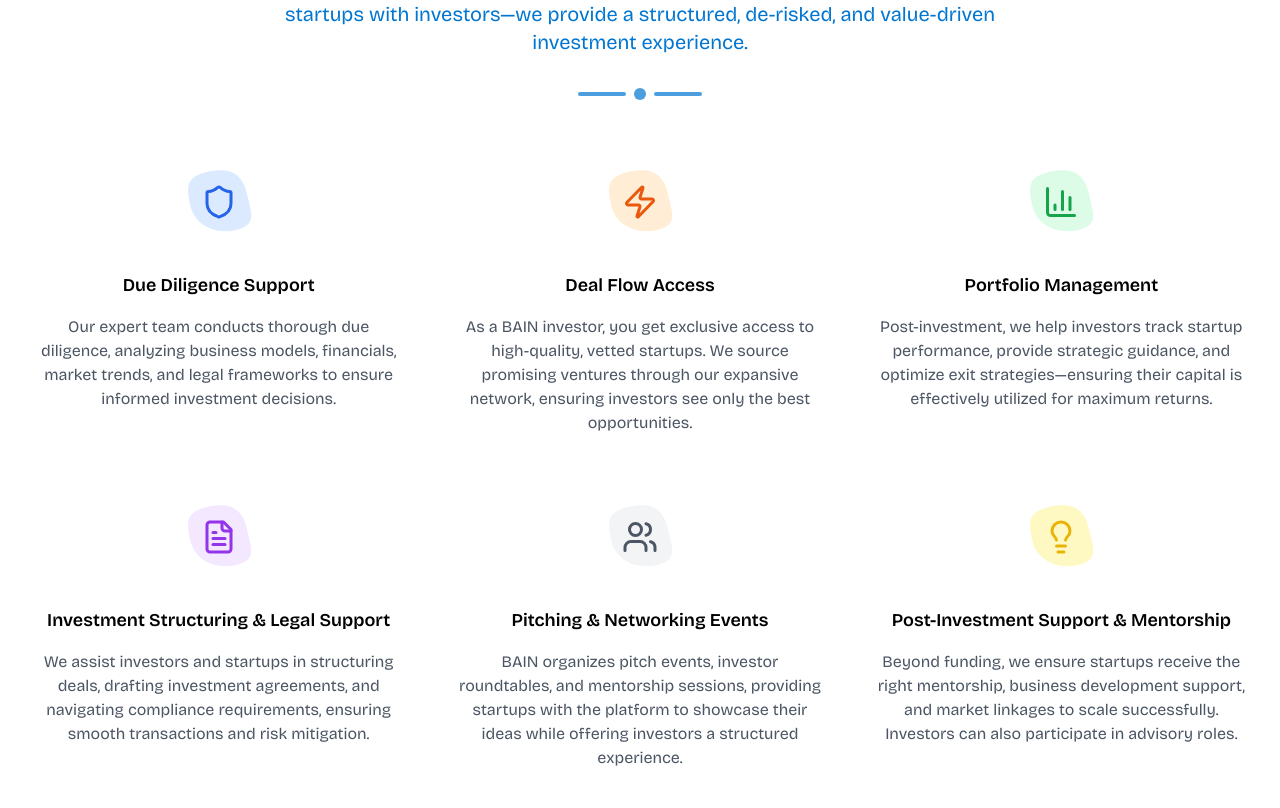
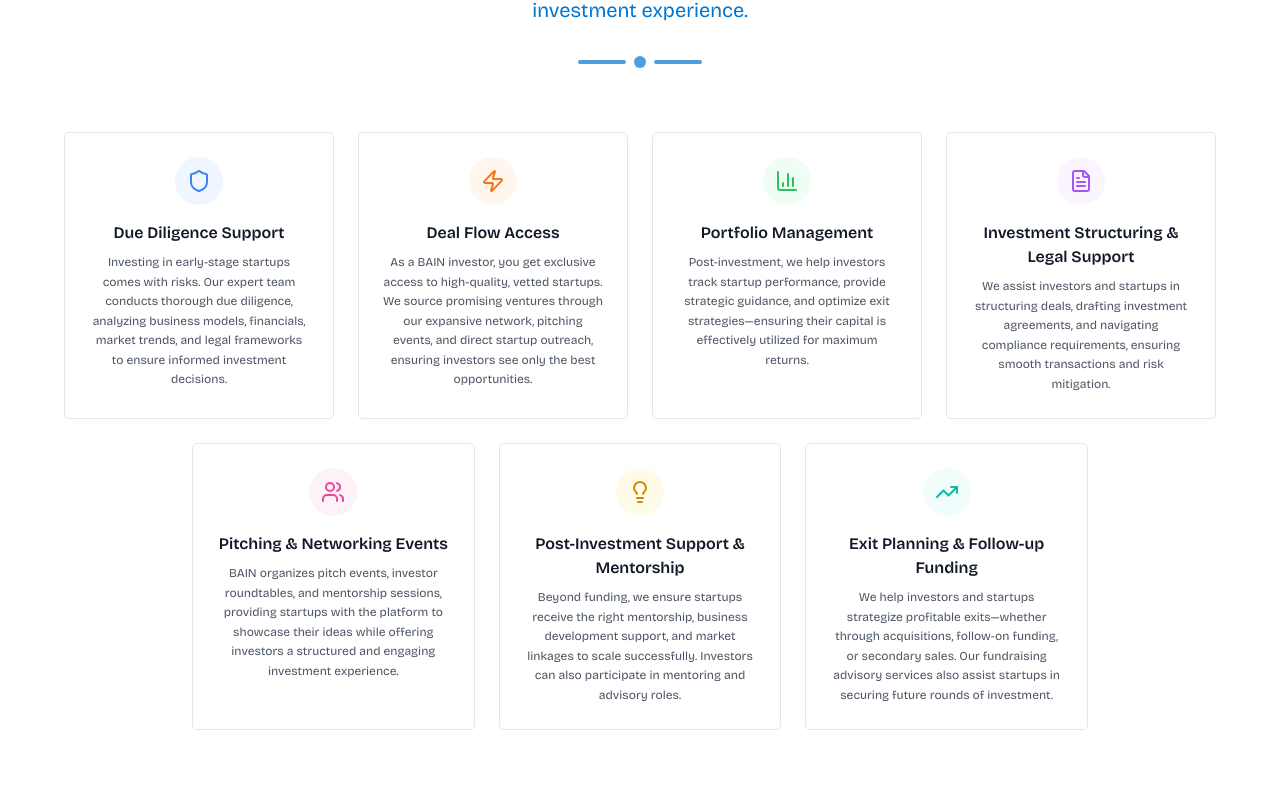
Before and after one commit to Pramish-Sihali/investly, a Next.js app: page / in a window 1280 px wide. Shown: the part 1892-2700 px from the top of the page. Built offline with nearby package versions, Linux system fonts and the light colour scheme; no server answers.

Commit message:
asdfghjk

```diff
--- a/src/components/layout/wwo.tsx
+++ b/src/components/layout/wwo.tsx
@@ -1,96 +1,126 @@
-import HeadingSection from '@/components/common/heading-section';
 import { Shield, Zap, BarChart3, FileText, Users, Lightbulb, TrendingUp } from 'lucide-react';
 
-export default function WhatWeOffer() {
-  const features = [
+import HeadingSection from '../common/heading-section';
+
+export default function OurServices() {
+  const services = [
     {
       icon: Shield,
       title: 'Due Diligence Support',
       description:
-        'Our expert team conducts thorough due diligence, analyzing business models, financials, market trends, and legal frameworks to ensure informed investment decisions.',
-      bgColor: 'text-blue-100',
-      iconColor: 'text-blue-600',
+        'Investing in early-stage startups comes with risks. Our expert team conducts thorough due diligence, analyzing business models, financials, market trends, and legal frameworks to ensure informed investment decisions.',
+      bgColor: 'bg-blue-50',
+      iconColor: 'text-blue-500',
     },
     {
       icon: Zap,
       title: 'Deal Flow Access',
       description:
-        'As a BAIN investor, you get exclusive access to high-quality, vetted startups. We source promising ventures through our expansive network, ensuring investors see only the best opportunities.',
-      bgColor: 'text-orange-100',
-      iconColor: 'text-orange-600',
+        'As a BAIN investor, you get exclusive access to high-quality, vetted startups. We source promising ventures through our expansive network, pitching events, and direct startup outreach, ensuring investors see only the best opportunities.',
+      bgColor: 'bg-orange-50',
+      iconColor: 'text-orange-500',
     },
     {
       icon: BarChart3,
       title: 'Portfolio Management',
       description:
         'Post-investment, we help investors track startup performance, provide strategic guidance, and optimize exit strategies—ensuring their capital is effectively utilized for maximum returns.',
-      bgColor: 'text-green-100',
-      iconColor: 'text-green-600',
+      bgColor: 'bg-green-50',
+      iconColor: 'text-green-500',
     },
     {
       icon: FileText,
       title: 'Investment Structuring & Legal Support',
       description:
         'We assist investors and startups in structuring deals, drafting investment agreements, and navigating compliance requirements, ensuring smooth transactions and risk mitigation.',
-      bgColor: 'text-purple-100',
-      iconColor: 'text-purple-600',
+      bgColor: 'bg-purple-50',
+      iconColor: 'text-purple-500',
     },
     {
       icon: Users,
       title: 'Pitching & Networking Events',
       description:
-        'BAIN organizes pitch events, investor roundtables, and mentorship sessions, providing startups with the platform to showcase their ideas while offering investors a structured experience.',
-      bgColor: 'text-gray-100',
-      iconColor: 'text-gray-600',
+        'BAIN organizes pitch events, investor roundtables, and mentorship sessions, providing startups with the platform to showcase their ideas while offering investors a structured and engaging investment experience.',
+      bgColor: 'bg-pink-50',
+      iconColor: 'text-pink-500',
     },
     {
       icon: Lightbulb,
       title: 'Post-Investment Support & Mentorship',
       description:
-        'Beyond funding, we ensure startups receive the right mentorship, business development support, and market linkages to scale successfully. Investors can also participate in advisory roles.',
-      bgColor: 'text-yellow-100',
-      iconColor: 'text-yellow-500',
+        'Beyond funding, we ensure startups receive the right mentorship, business development support, and market linkages to scale successfully. Investors can also participate in mentoring and advisory roles.',
+      bgColor: 'bg-yellow-50',
+      iconColor: 'text-yellow-600',
     },
     {
       icon: TrendingUp,
       title: 'Exit Planning & Follow-up Funding',
       description:
-        'We help investors and startups strategize profitable exits—whether through acquisitions, follow-on funding, or secondary sales. Our services also assist startups in securing future rounds.',
-      bgColor: 'text-pink-100',
-      iconColor: 'text-pink-600',
+        'We help investors and startups strategize profitable exits—whether through acquisitions, follow-on funding, or secondary sales. Our fundraising advisory services also assist startups in securing future rounds of investment.',
+      bgColor: 'bg-teal-50',
+      iconColor: 'text-teal-500',
     },
   ];
 
   return (
-    <section className="py-10 bg-white sm:py-16 lg:py-24 text-center">
+    <section className="py-16 bg-white">
       <div className="px-4 mx-auto max-w-7xl sm:px-6 lg:px-8">
-        <div className="text-center mb-16">
+        <div className="text-center mb-12">
           <HeadingSection
-            title="What We Have to Offer"
-            subtitle="At Biratnagar Angel Investment Network (BAIN), we go beyond just connecting startups with investors—we provide a structured, de-risked, and value-driven investment experience."
+            title="Our Services"
+            subtitle="At Biratnagar Angel Investment Network (BAIN), we go beyond just connecting startups with
+investors—we provide a structured, de-risked, and value-driven investment experience."
           />
         </div>
 
-        <div className="grid grid-cols-1 gap-12 text-center sm:grid-cols-2 md:grid-cols-3 lg:gap-y-16">
-          {features.map((feature, index) => (
-            <div key={index}>
-              <div className="relative flex items-center justify-center mx-auto">
-                <svg
-                  className={feature.bgColor}
-                  width="72"
-                  height="75"
-                  viewBox="0 0 72 75"
-                  fill="currentColor"
-                  xmlns="http://www.w3.org/2000/svg"
-                >
-                  <path d="M63.6911 28.8569C68.0911 48.8121 74.6037 61.2674 53.2349 65.9792C31.8661 70.6909 11.6224 61.2632 7.22232 41.308C2.82229 21.3528 3.6607 12.3967 25.0295 7.68503C46.3982 2.97331 59.2911 8.90171 63.6911 28.8569Z" />
-                </svg>
-                <feature.icon className={`absolute w-9 h-9 ${feature.iconColor}`} />
+        <div className="max-w-6xl mx-auto">
+          {/* First row - 4 cards */}
+          <div className="grid grid-cols-1 sm:grid-cols-2 lg:grid-cols-4 gap-6 mb-6">
+            {services.slice(0, 4).map((service, index) => (
+              <div
+                key={index}
+                className="p-6 bg-white border border-gray-200 rounded-lg transition-all hover:shadow-sm"
+              >
+                <div className="flex justify-center mb-4">
+                  <div
+                    className={`w-12 h-12 flex items-center justify-center rounded-full ${service.bgColor}`}
+                  >
+                    <service.icon className={`w-6 h-6 ${service.iconColor}`} />
+                  </div>
+                </div>
+                <h3 className="mb-2 text-base font-semibold text-center text-gray-900">
+                  {service.title}
+                </h3>
+                <p className="text-xs text-center text-gray-600 leading-relaxed">
+                  {service.description}
+                </p>
               </div>
-              <h3 className="mt-8 text-lg font-semibold text-black">{feature.title}</h3>
-              <p className="mt-4 text-base text-gray-600 text-center">{feature.description}</p>
-            </div>
-          ))}
+            ))}
+          </div>
+
+          {/* Second row - 3 cards */}
+          <div className="grid grid-cols-1 sm:grid-cols-3 gap-6 max-w-4xl mx-auto">
+            {services.slice(4, 7).map((service, index) => (
+              <div
+                key={index}
+                className="p-6 bg-white border border-gray-200 rounded-lg transition-all hover:shadow-sm"
+              >
+                <div className="flex justify-center mb-4">
+                  <div
+                    className={`w-12 h-12 flex items-center justify-center rounded-full ${service.bgColor}`}
+                  >
+                    <service.icon className={`w-6 h-6 ${service.iconColor}`} />
+                  </div>
+                </div>
+                <h3 className="mb-2 text-base font-semibold text-center text-gray-900">
+                  {service.title}
+                </h3>
+                <p className="text-xs text-center text-gray-600 leading-relaxed">
+                  {service.description}
+                </p>
+              </div>
+            ))}
+          </div>
         </div>
       </div>
     </section>
```
